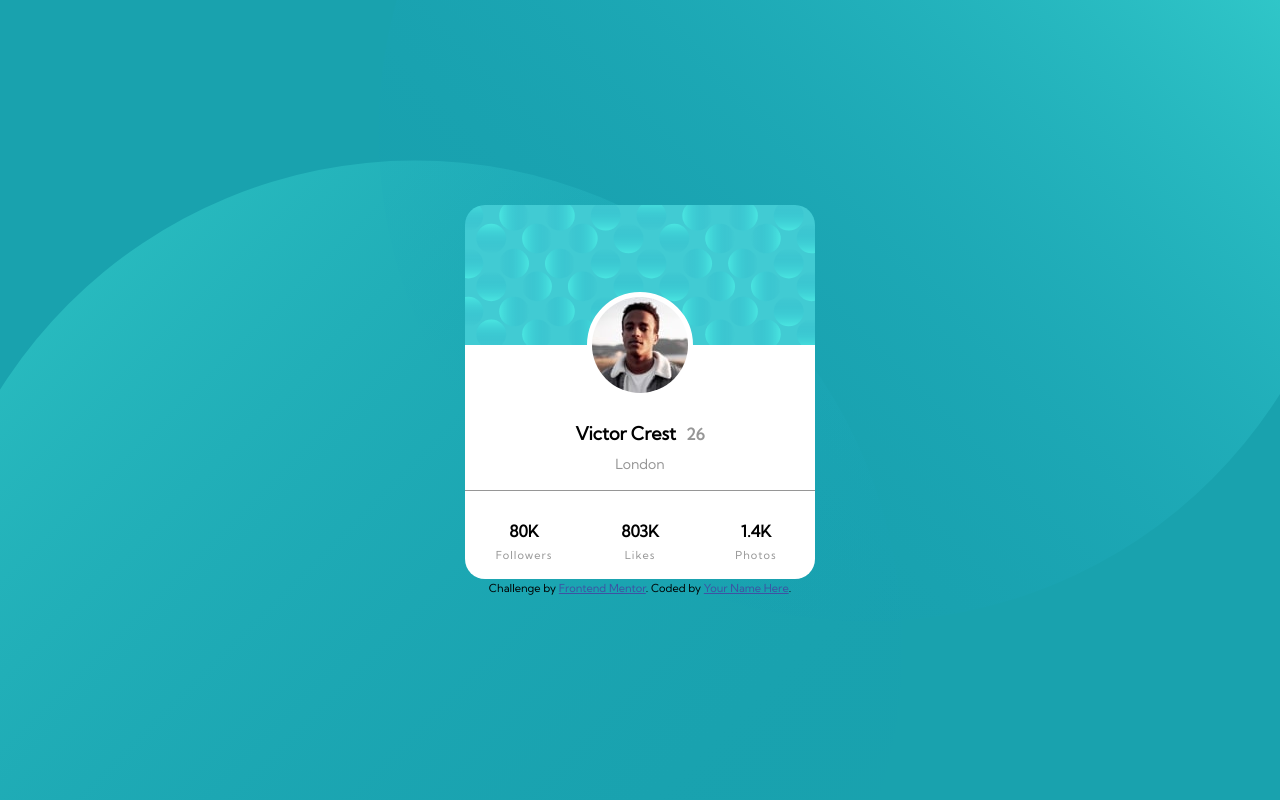
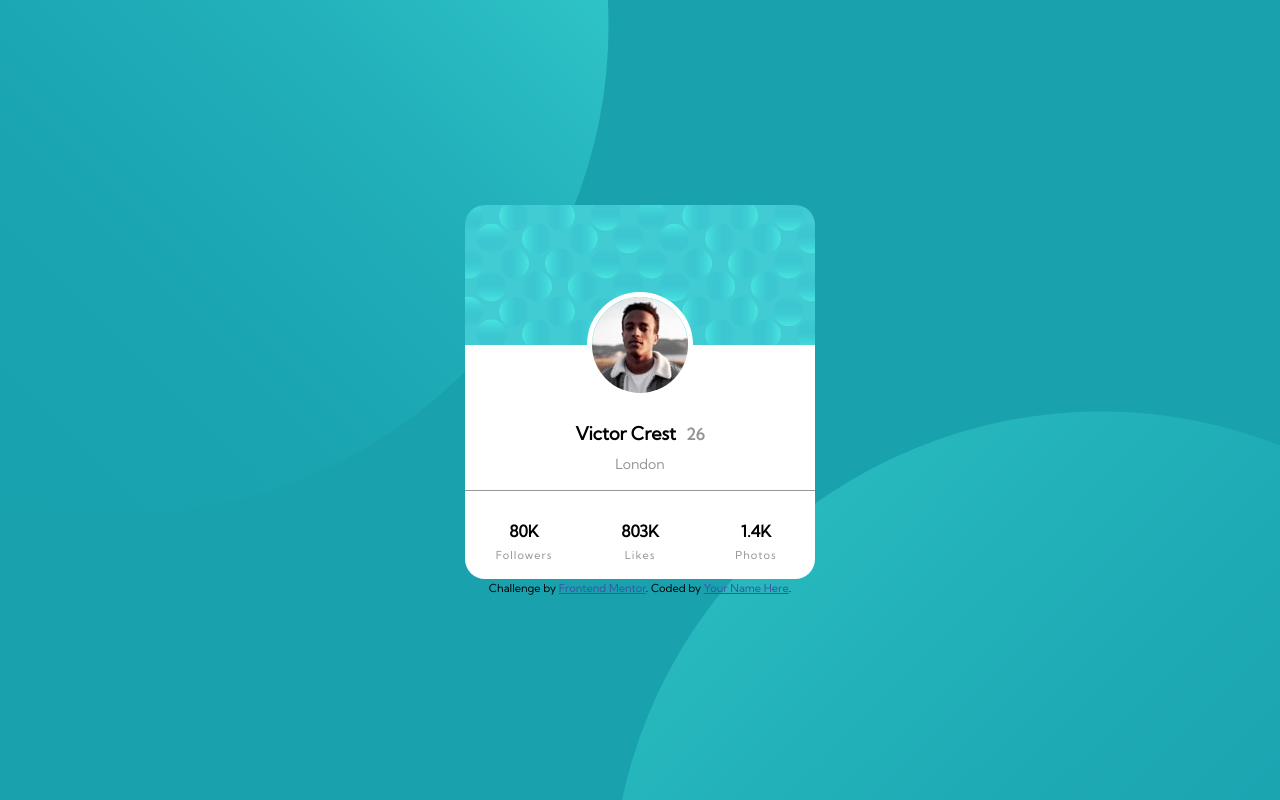
Before and after one commit to gawedzki/Profile-card-component, a plain HTML site: page index.html in a window 1280 px wide. Drawn offline with Linux system fonts and the light colour scheme.

Commit message:
Fix background position

```diff
--- a/css/styles.css
+++ b/css/styles.css
@@ -13,12 +13,12 @@ body {
   transform: translateY(-50%);
   display: flex;
 
-  background-color: red;
   background-color: hsl(185, 75%, 39%);
   background-image: url("../images/bg-pattern-top.svg"),
     url("../images/bg-pattern-bottom.svg");
   background-repeat: no-repeat, no-repeat;
-  background-position: 125% 200%, -25% -90%;
+  background-position: calc(50% - 445px) calc(50% - 475px),
+    calc(50% - -400px) calc(50% - -475px);
 }
 #profileCard {
   align-self: center;
@@ -104,7 +104,10 @@ td {
 @media only screen and (min-width: 376px) {
   body {
     width: 100%;
-    max-width: 1440px;
+  }
+  #backgroundImg {
+    background-position: calc(50% - 520px) calc(50% - 375px),
+      calc(50% - -460px) calc(50% - -500px);
   }
   #profileOwner {
     width: 350px;
```
